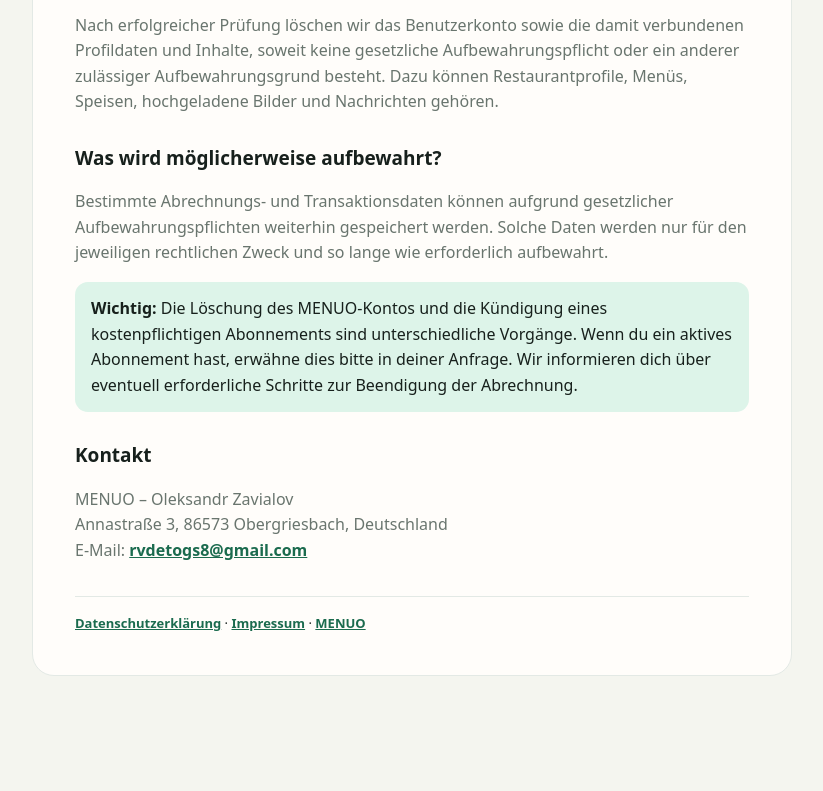
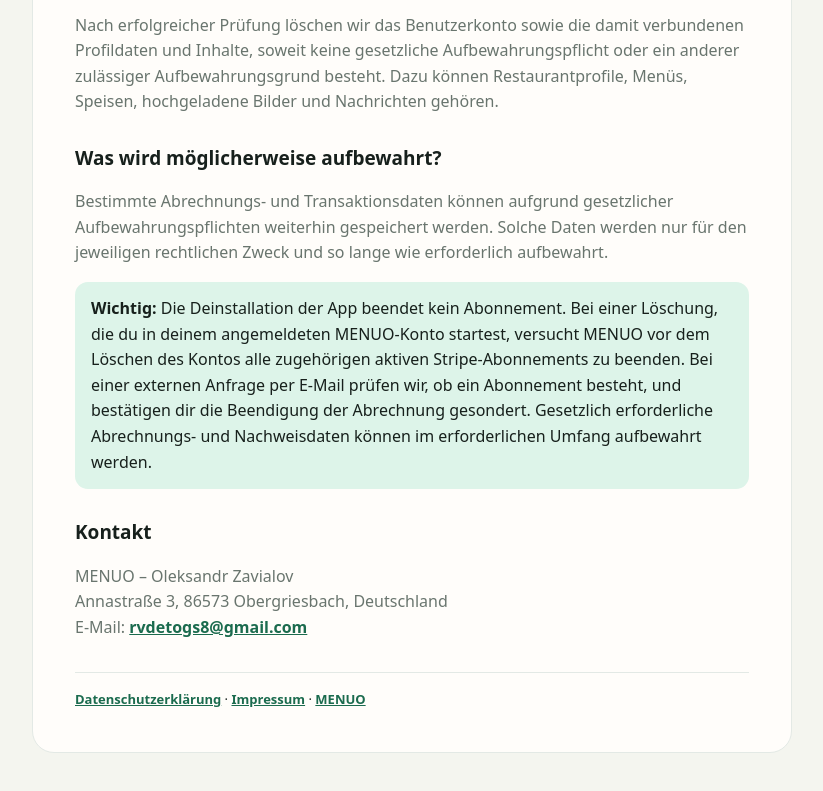
Before and after one commit to ant1kgfhfhn/menuoproject, a website: page account-deletion.html in a window 1280 px wide. Shown: the part 646-1437 px from the top of the page, without its empty margins (228-1051 px from the left). Before the commit the page ends 1386 px from the top, so only its background shows below. Drawn offline with Linux system fonts and the light colour scheme.

Commit message:
Clarify account and subscription deletion steps

```diff
--- a/account-deletion.html
+++ b/account-deletion.html
@@ -6,6 +6,6 @@
 <a class="action" href="mailto:rvdetogs8@gmail.com?subject=MENUO%20-%20Antrag%20auf%20Kontol%C3%B6schung&body=Ich%20beantrage%20die%20L%C3%B6schung%20meines%20MENUO-Kontos%20und%20der%20damit%20verbundenen%20personenbezogenen%20Daten.%0A%0ADie%20E-Mail-Adresse%20meines%20Kontos%20lautet%3A%20">Kontolöschung per E-Mail beantragen</a>
 <h2>Welche Daten werden gelöscht?</h2><p>Nach erfolgreicher Prüfung löschen wir das Benutzerkonto sowie die damit verbundenen Profildaten und Inhalte, soweit keine gesetzliche Aufbewahrungspflicht oder ein anderer zulässiger Aufbewahrungsgrund besteht. Dazu können Restaurantprofile, Menüs, Speisen, hochgeladene Bilder und Nachrichten gehören.</p>
 <h2>Was wird möglicherweise aufbewahrt?</h2><p>Bestimmte Abrechnungs- und Transaktionsdaten können aufgrund gesetzlicher Aufbewahrungspflichten weiterhin gespeichert werden. Solche Daten werden nur für den jeweiligen rechtlichen Zweck und so lange wie erforderlich aufbewahrt.</p>
-<div class="note"><strong>Wichtig:</strong> Die Löschung des MENUO-Kontos und die Kündigung eines kostenpflichtigen Abonnements sind unterschiedliche Vorgänge. Wenn du ein aktives Abonnement hast, erwähne dies bitte in deiner Anfrage. Wir informieren dich über eventuell erforderliche Schritte zur Beendigung der Abrechnung.</div>
+<div class="note"><strong>Wichtig:</strong> Die Deinstallation der App beendet kein Abonnement. Bei einer Löschung, die du in deinem angemeldeten MENUO-Konto startest, versucht MENUO vor dem Löschen des Kontos alle zugehörigen aktiven Stripe-Abonnements zu beenden. Bei einer externen Anfrage per E-Mail prüfen wir, ob ein Abonnement besteht, und bestätigen dir die Beendigung der Abrechnung gesondert. Gesetzlich erforderliche Abrechnungs- und Nachweisdaten können im erforderlichen Umfang aufbewahrt werden.</div>
 <h2>Kontakt</h2><p>MENUO – Oleksandr Zavialov<br>Annastraße 3, 86573 Obergriesbach, Deutschland<br>E-Mail: <a href="mailto:rvdetogs8@gmail.com">rvdetogs8@gmail.com</a></p>
 <footer><a href="/privacy.html">Datenschutzerklärung</a> · <a href="/impressum.html">Impressum</a> · <a href="/">MENUO</a></footer></main></body></html>
```
